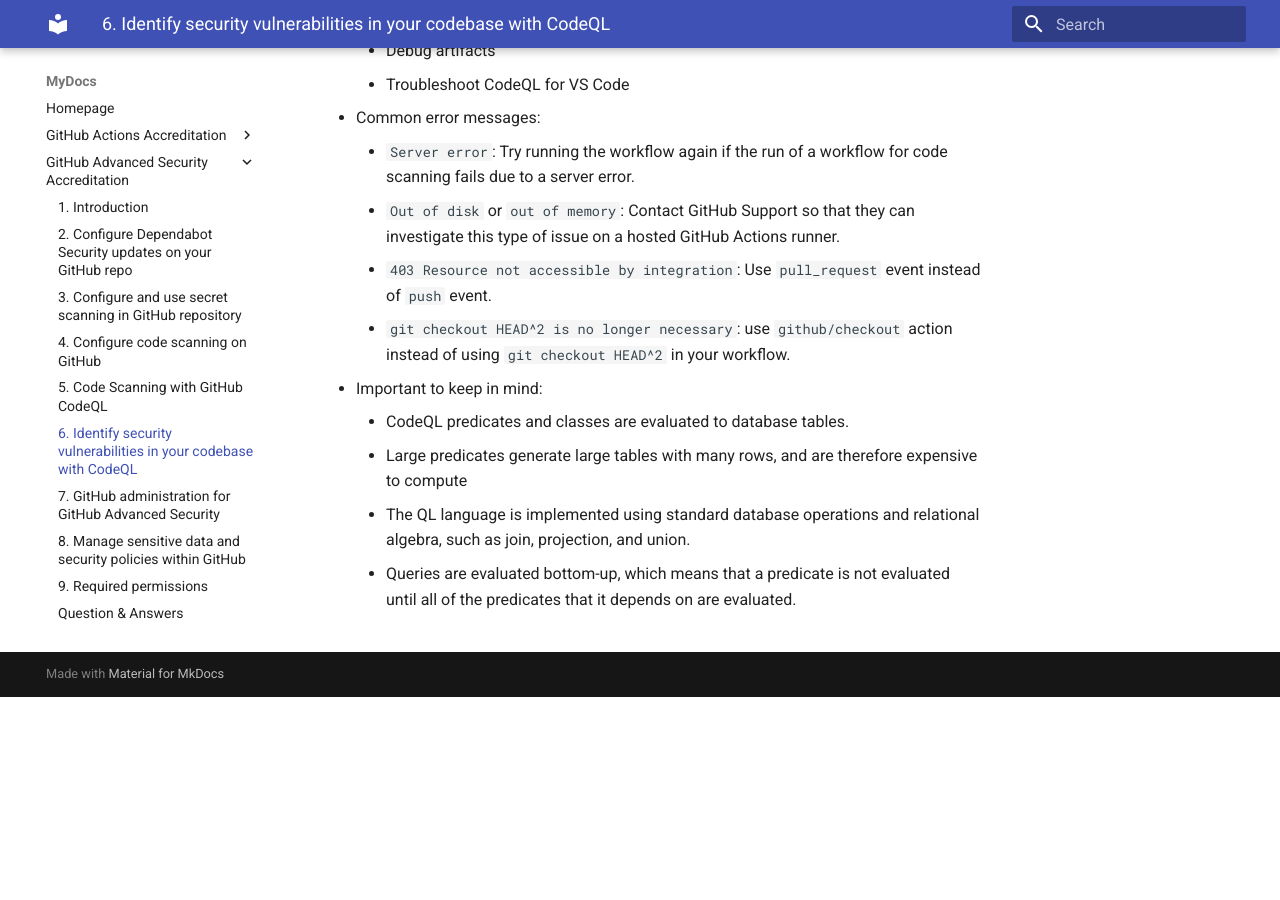
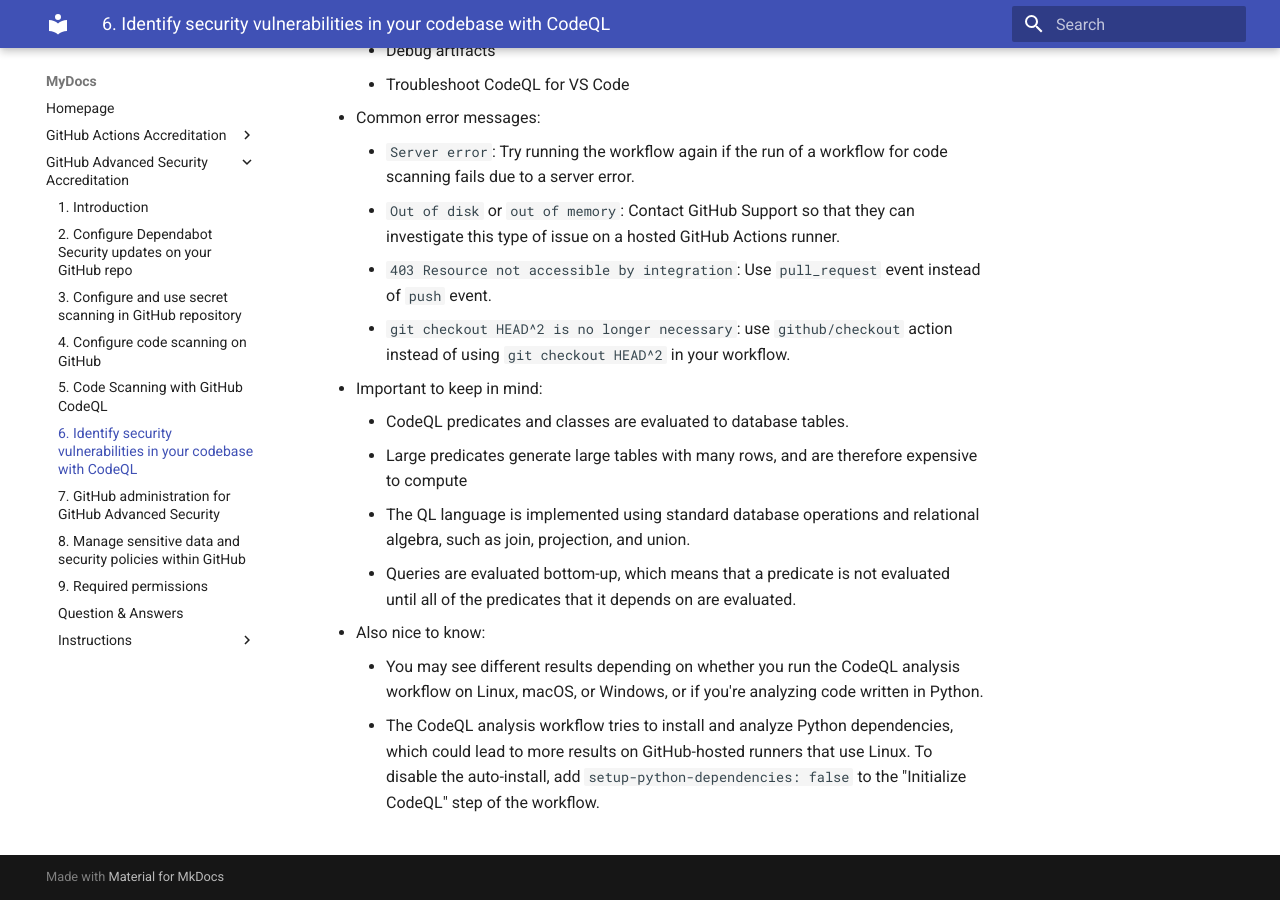
Before and after one commit to jevgenix/Docs, an MkDocs documentation site: the page built from docs/GitHub Advanced Security Accreditation/6. Identify security vulnerabilities in your codebase with CodeQL.md, in a window 1280 px wide and 900 px high, scrolled down 3122 px. Built offline with MkDocs 1.6.1 and Material for MkDocs 9.7.7, drawn with Linux system fonts in a browser that asks for light colours; before the commit the page ends 3819 px from its top, so only the background shows below that.

Commit message:
updated docs

```diff
--- a/docs/GitHub Advanced Security Accreditation/6. Identify security vulnerabilities in your codebase with CodeQL.md
+++ b/docs/GitHub Advanced Security Accreditation/6. Identify security vulnerabilities in your codebase with CodeQL.md
@@ -89,3 +89,6 @@
         - Large predicates generate large tables with many rows, and are therefore expensive to compute
         - The QL language is implemented using standard database operations and relational algebra, such as join, projection, and union.
         - Queries are evaluated bottom-up, which means that a predicate is not evaluated until all of the predicates that it depends on are evaluated.
+    - Also nice to know:
+        - You may see different results depending on whether you run the CodeQL analysis workflow on Linux, macOS, or Windows, or if you're analyzing code written in Python.
+        - The CodeQL analysis workflow tries to install and analyze Python dependencies, which could lead to more results on GitHub-hosted runners that use Linux. To disable the auto-install, add `setup-python-dependencies: false` to the "Initialize CodeQL" step of the workflow.
```
